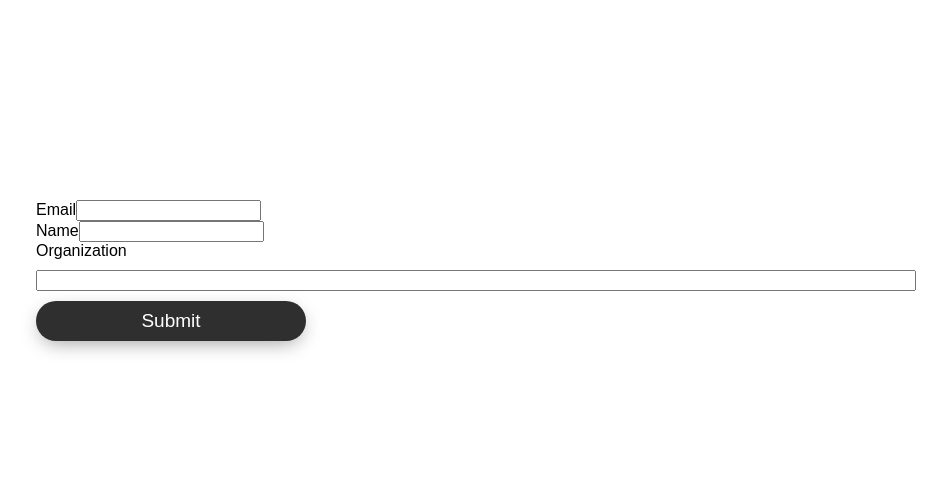
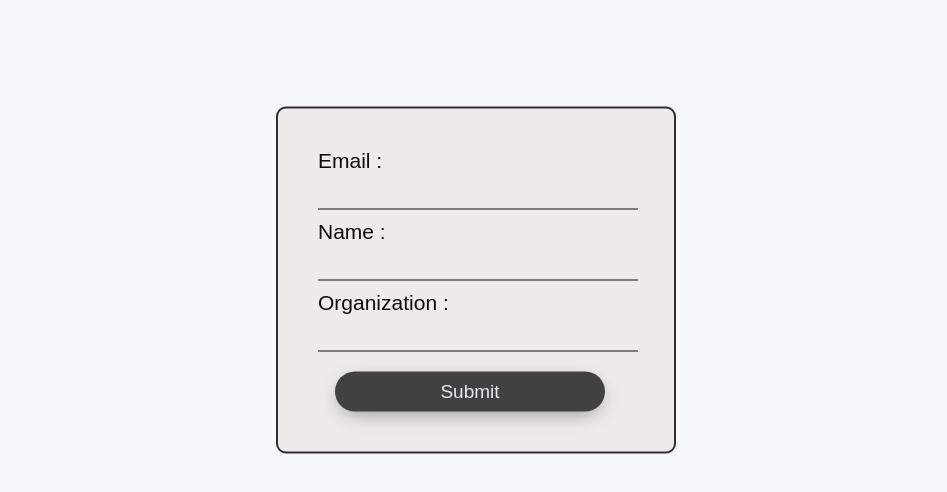
Before and after one commit to whiletrueee/barclays-cloud, a Next.js app in the folder onboarding-client/: page / in a window 1280 px wide. Shown: the top 492 px of the page, without its empty margins (164-1111 px from the left). Built offline with nearby package versions, Linux system fonts and the light colour scheme.

Commit message:
fix: package

```diff
--- a/onboarding-client/package.json
+++ b/onboarding-client/package.json
@@ -12,6 +12,7 @@
     "axios": "^1.3.4",
     "next": "13.2.4",
     "react": "18.2.0",
-    "react-dom": "18.2.0"
+    "react-dom": "18.2.0",
+    "react-toastify": "^9.1.2"
   }
 }
--- a/onboarding-client/src/pages/index.js
+++ b/onboarding-client/src/pages/index.js
@@ -4,8 +4,9 @@ import { Inter } from "next/font/google";
 import styles from "@/styles/Home.module.css";
 import App from "./_app";
 import { useState } from "react";
-import Navbar from "./navbar";
 import axios from "axios";
+import { ToastContainer, toast } from "react-toastify";
+import "react-toastify/dist/ReactToastify.css";
 
 function Home() {
   const [active, setactive] = useState(false);
@@ -14,6 +15,17 @@ function Home() {
   const [Email, setEmail] = useState("");
   const [apiKey, setApiKey] = useState("");
   const [fetching, setFetching] = useState(false);
+  const notify = () =>
+    toast("Api access key generated", {
+      position: "top-right",
+      autoClose: 5000,
+      hideProgressBar: false,
+      closeOnClick: true,
+      pauseOnHover: true,
+      draggable: true,
+      progress: undefined,
+      theme: "dark",
+    });
 
   const handleSubmit = async (e) => {
     e.preventDefault();
@@ -31,6 +43,7 @@ function Home() {
       );
       setApiKey(res.data.apiKey);
       setactive(true);
+      notify();
       console.log(res);
     } catch (err) {
       console.log(err);
@@ -40,11 +53,14 @@ function Home() {
   };
 
   return (
-    <div className="">
+    <>
+      <ToastContainer />
+      <div className="login-box">
         <form>
-        <div className="">
-          <label>Email</label>
+          <div className="label">
+            <label id="text">Email :</label>
             <input
+              className="input"
               type="text"
               name="email"
               value={Email}
@@ -54,9 +70,10 @@ function Home() {
             />
           </div>
 
-        <div className="">
-          <label>Name</label>
+          <div className="label">
+            <label id="text">Name :</label>
             <input
+              className="input"
               type="text"
               name="name"
               value={Name}
@@ -65,9 +82,10 @@ function Home() {
               }}
             />
           </div>
-        <div className="inputbox">
-          <label>Organization</label>
+          <div className="label">
+            <label id="text">Organization :</label>
             <input
+              className="input"
               type="text"
               name="organization"
               value={Organization}
@@ -82,6 +100,7 @@ function Home() {
         </form>
         {active ? apiKey : null}
       </div>
+    </>
   );
 }
 export default Home;
--- a/onboarding-client/src/pages/navbar.js
+++ /dev/null
@@ -1,9 +0,0 @@
-const Navbar = () => {
-    return (
-        <header className="navbar">
-        <p>Barclays Cloud Customer Ingestion</p>
-        </header>
-     );
-}
-
-export default Navbar;
--- a/onboarding-client/src/styles/globals.css
+++ b/onboarding-client/src/styles/globals.css
@@ -7,61 +7,50 @@ body{
   margin: 100px;
   padding:100px;
   font-family: sans-serif;
-  /* background: linear-gradient(#141e30, #243b55); */
+   background:#f7f8fc;
 }
 
 .login-box {
   position: absolute;
+  margin-top: 80px;
   top: 50%;
   left: 50%;
   width: 400px;
   padding: 40px;
   transform: translate(-50%, -50%);
-  background: rgba(0,0,0,.5);
+   background: rgba(231, 224, 224, 0.5);
+  border: 2px solid #2f2f2f;
   box-sizing: border-box;
-  box-shadow: 0 15px 25px rgba(0,0,0,.6);
+  /* box-shadow: 0 15px 25px rgba(0,0,0,.6); */
   border-radius: 10px;
+  display: flex;
+  flex-direction: column;
+  gap: 4px;
 }
 
-.login-box h2 {
-  margin: 0 0 30px;
-  padding: 0;
-  color: #fff;
-  text-align: center;
-}
- .user-box {
+
+ .login-box {
   position: relative;
 }
 
-.user-box input {
+.login-box input {
   width: 100%;
-  padding: 10px 0;
+  /*padding: 10px 0;*/
 
-  font-size: 16px;
-  font-style:#fff ;
-  color: #fff;
+  font-size: 21px;
+
+
   margin-top: 10px;
-  margin-bottom: 30px;
+  margin-bottom: 10px;
   border: none;
-  border-bottom: 1px solid #fff;
+  border-bottom: 1px solid #0e0d0d;
   outline: none;
   background: transparent;
 }
-.user-box label {
-  padding: 25px;
-  margin-bottom: 20px;
-  position: absolute;
-  top:0;
-  left: 0;
-  padding: 10px 0;
-  font-size: 16px;
-  color: #fff;
-  pointer-events: none;
-  transition: .5s;
-}
 
-.user-box input:focus ~ label,
-.user-box input:valid ~ label {
+
+.login-box input:focus ~ label,
+.login-box input:valid ~ label {
   top: -20px;
   left: 0;
   color: #03e9f4;
@@ -74,10 +63,11 @@ button{
   height: 40px;
   border: none;
   outline: none;
-  background: #2f2f2f;
-  color: #fff;
+  background: #424141;
+  color:#e4eaf0;
+  margin-left: 17px ;
   font-size: 19px;
-  border-radius: 40px;
+  border-radius: 35px;
   text-align: center;
   box-shadow: 0 6px 20px -5px rgba(0,0,0,0.4);
   position: relative;
@@ -85,10 +75,7 @@ button{
   cursor: pointer;
   margin-top: 10px;
 }
-
-
-.inputbox{
-  display: flex;
-  flex-direction: column;
-  gap: 10px;
+label#text{
+  color: #0e0d0d;
+  font-size: 21px;
 }
```
Lines whose indentation alone changed are shown as unchanged.
